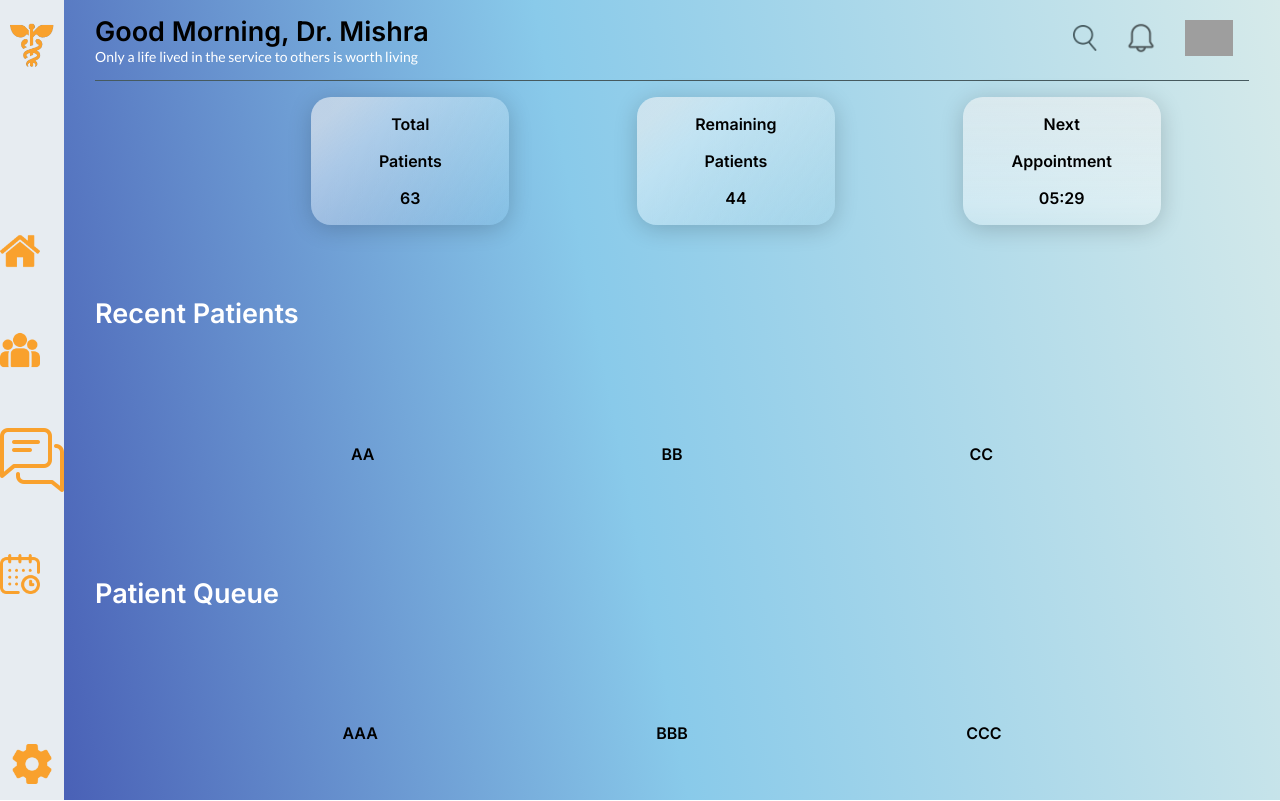
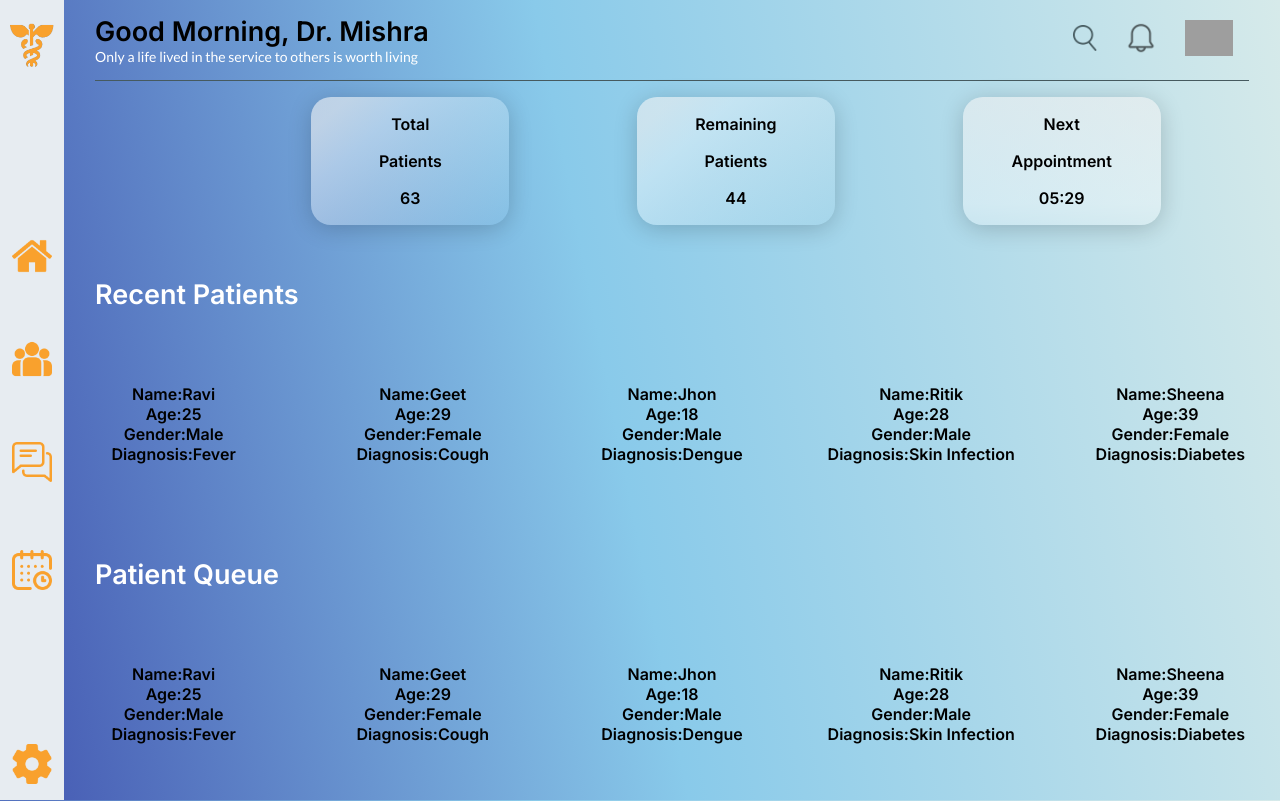
Before and after one commit to Krypthon-Hackathon-VITC/Team-50, a React (Create React App) app in the folder frontend/: page /DoctorLanding in a window 1280 px wide. Built offline with nearby package versions, Linux system fonts and the light colour scheme; grey boxes are pictures that could not be loaded.

Commit message:
card implemented

```diff
--- a/frontend/src/Components/DoctorLanding.css
+++ b/frontend/src/Components/DoctorLanding.css
@@ -13,6 +13,7 @@
     flex-direction: column;
     justify-content: space-between;
     align-items: center;
+    z-index: 2;
 }
 
 #logo-small {
@@ -23,7 +24,7 @@
 #home,
 #group,
 #micro,
-#message,
+#chat,
 #call,
 #pres,
 #settings,
@@ -49,10 +50,6 @@
     top: 0;
     width: 95vw;
     height: 100vh;
-
-    display: flex;
-    flex-direction: column;
-    justify-content: space-between;
 }
 
 /* Title section */
@@ -116,7 +113,7 @@
     font-size: 27px;
 }
 .mainboxes {
-    display: flex;
+    /* display: flex; */
     justify-content: space-evenly;
     width: 95vw;
 }
@@ -133,7 +130,7 @@
 }
 
 .mainboxes2 {
-    display: flex;
+    /* display: flex; */
     justify-content: space-evenly;
     width: 95vw;
 }
@@ -192,7 +189,6 @@
     font-family: 'Inter';
     font-style: normal;
     font-weight: 400;
-    font-size: 20px;
     line-height: 40px;
     letter-spacing: 0.07em;
 
--- a/frontend/src/Components/DoctorLanding.jsx
+++ b/frontend/src/Components/DoctorLanding.jsx
@@ -1,22 +1,23 @@
 import React from 'react';
 import './DoctorLanding.css';
 import { Link } from 'react-router-dom';
+import { PatientCard } from './PatientCard';
 
 
 export const DoctorLanding = () => {
   return (
     <div>
       <div className="sidenav">
-                <img id='logo-small'  src={require('../static/images/logo-small.png')} />
+        <img id='logo-small' src={require('../static/images/logo-small.png')} />
         <div id='mid-nav'>
-                        <img id='home'  src={require('../static/images/home.jpg')} />
-                        <img id='group'  src={require('../static/images/group.png')} />
+          <img id='home' src={require('../static/images/home.jpg')} />
+          <img id='group' src={require('../static/images/group.png')} />
           <Link to='/Chat'>
-                            <img id='chat'  src={require('../static/images/chat.jpg')} />
+            <img id='chat' src={require('../static/images/chat.jpg')} />
           </Link>
-                        <img id='calendar'  src={require('../static/images/calendar.png')} />
+          <img id='calendar' src={require('../static/images/calendar.png')} />
         </div>
-                <img id='settings'  src={require('../static/images/settings.png')} />
+        <img id='settings' src={require('../static/images/settings.png')} />
       </div>
       <div className="body">
         <div className="title">
@@ -47,23 +48,18 @@ export const DoctorLanding = () => {
               <span>Appointment</span>
               <span>05:29</span>
             </container>
-
           </div>
         </div>
         <div className="recent">
           <h3>Recent Patients</h3>
           <div className="mainboxes">
-            <span className="sqbox2">AA</span>
-            <span className="sqbox2">BB</span>
-            <span className="sqbox2">CC</span>
+            <PatientCard />
           </div>
         </div>
         <div className="available">
           <h3>Patient Queue</h3>
           <div className="mainboxes2">
-            <span className="sqbox3">AAA</span>
-            <span className="sqbox3">BBB</span>
-            <span className="sqbox3">CCC</span>
+            <PatientCard />
           </div>
         </div>
       </div>
--- a/frontend/src/Components/PatientRegister.jsx
+++ b/frontend/src/Components/PatientRegister.jsx
@@ -1,6 +1,5 @@
 import { Link } from "react-router-dom";
 import React, { useState } from 'react'
-import './PatientLogin.css';
 import axios from 'axios'
 
 export const PatientRegister = () => {
--- a/frontend/src/components/PatientLogin.jsx
+++ b/frontend/src/components/PatientLogin.jsx
@@ -1,6 +1,5 @@
 import { Link } from "react-router-dom";
 import React, { useState } from 'react'
-import './PatientLogin.css';
 import axios from 'axios'
 import { useNavigate } from "react-router-dom";
 import { GoogleLogin } from '@react-oauth/google';
```
Also changed, not shown: frontend/src/components/PatientLogin.css (deleted, +0 -104 lines), frontend/src/Components/PatientLanding.css (deleted). Lines whose indentation alone changed are shown as unchanged.
